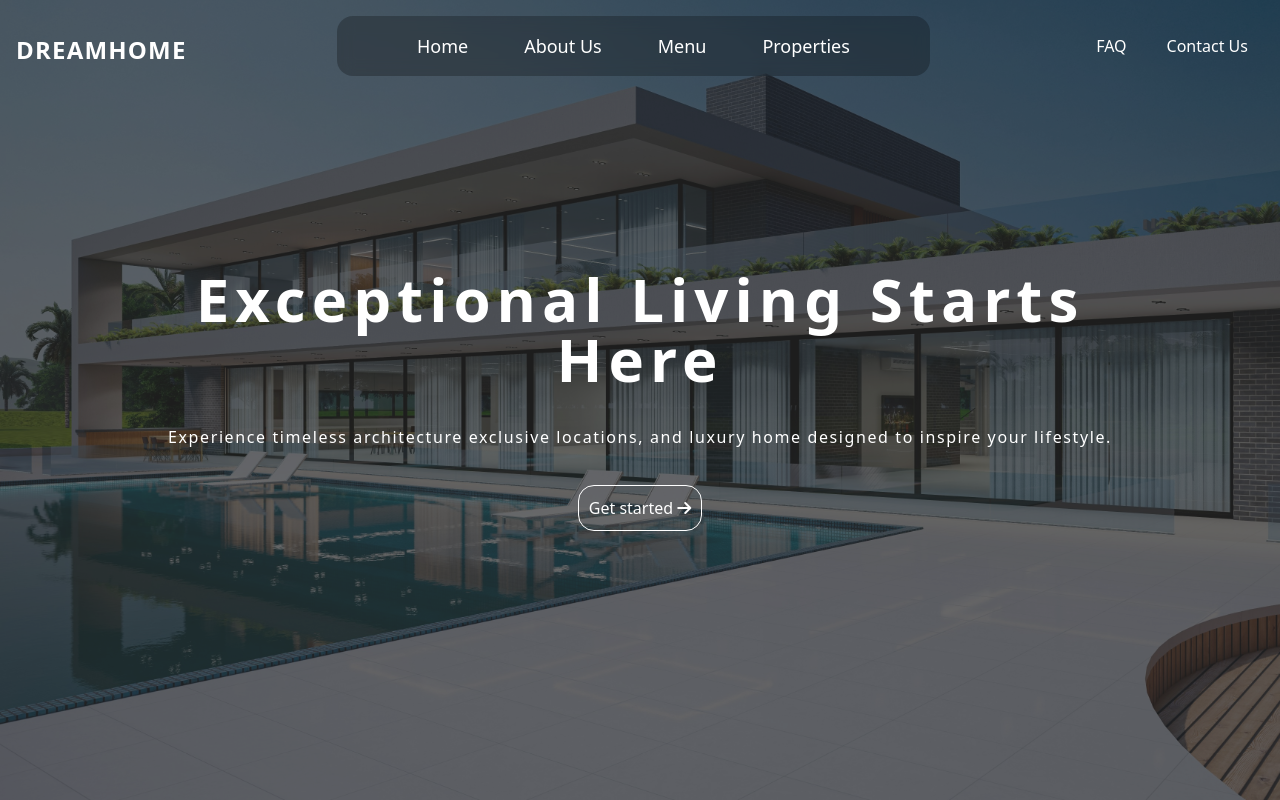
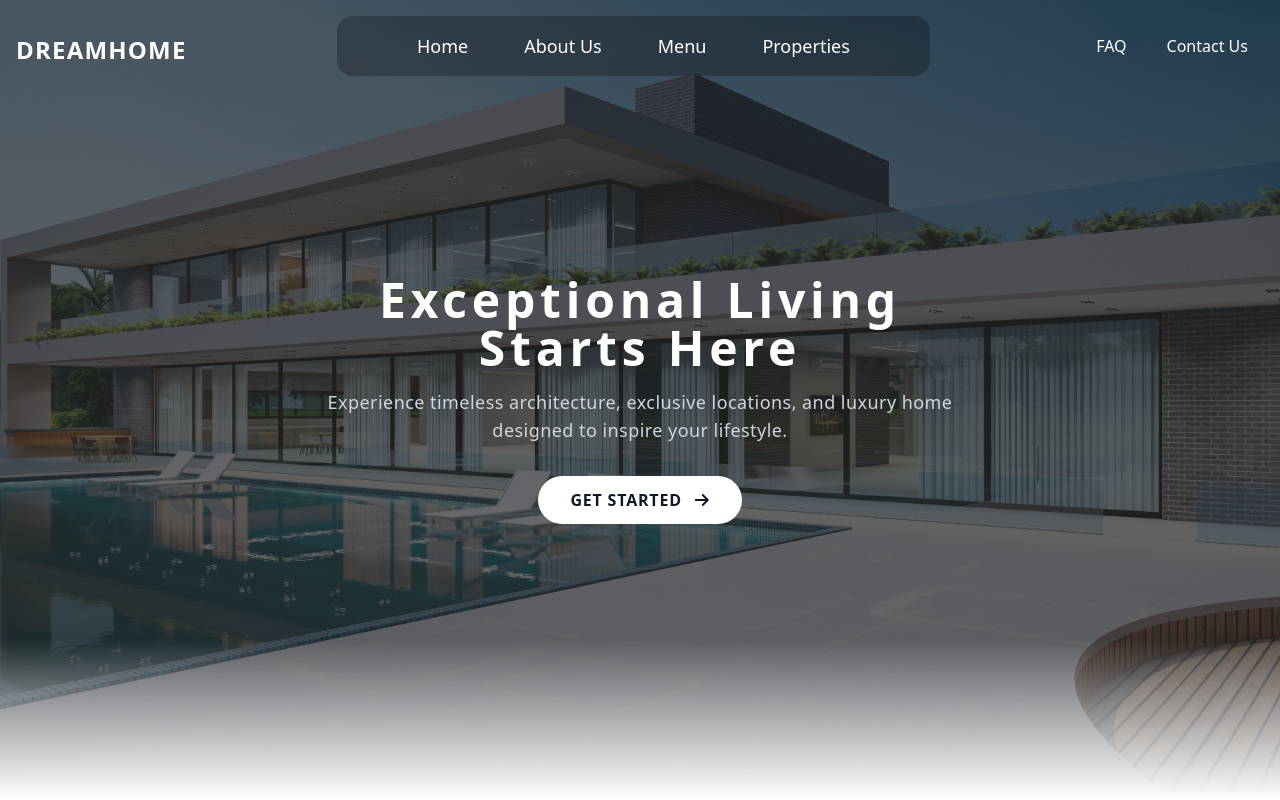
Before and after one commit to Samad0777/Satatic-sites, a website: page estate-site/public/index.html in a window 1280 px wide. Drawn offline with nearby package versions, Linux system fonts and the light colour scheme; files that its build step writes are made by us from their sources.

Commit message:
feat: mask-image added in bottom of hero section

```diff
--- a/estate-site/public/index.html
+++ b/estate-site/public/index.html
@@ -28,7 +28,8 @@
 
 
     <header id="home"
-      class="relative h-[100vh] bg-[url(./images/home4.jpg)] bg-cover bg-fixed bg-no-repeat"
+      class="relative h-[100vh] bg-[url(./images/home4.jpg)] bg-center bg-cover bg-fixed bg-no-repeat
+       [mask-image:linear-gradient(to_bottom,white_80%,transparent)]"
     >
       <!-- navbar desktop section  -->
 
@@ -91,27 +92,25 @@
 
       </div>
 
-      <div
-        class="intro-section w-[80vw] absolute top-1/2 left-1/2 transform -translate-x-1/2 -translate-y-1/2 text-center text-white z-10"
-      >
-        <h1
-          class="text-4xl md:text-6xl font-bold md:py-5 sm:p-4 md:tracking-widest"
-        >
-          Exceptional Living Starts Here
-        </h1>
-        <p class="text-md py-4 md:tracking-widest">
-          Experience timeless architecture exclusive locations, and luxury
-          home designed to inspire your lifestyle.
-        </p>
-        <div class="buttons-sec my-5 flex justify-center items-center gap-10">
-          <button
-            class="border p-2.5 cursor-pointer transition-colors
-             duration-300 transform hover:bg-gray-300
-              hover:border-gray-200 hover:scale-105 hover:text-black active:scale-95 rounded-2xl"
-          >
-            Get started <i class="fa-solid fa-arrow-right"></i>
-          </button>
-        </div>
+      <div class="intro-section absolute top-1/2 left-1/2 transform -translate-x-1/2 -translate-y-1/2 text-center text-white z-10">
+
+    <h1 class="text-4xl text-center md:text-5xl font-bold tracking-widest">
+        Exceptional Living Starts Here
+    </h1>
+
+    <p class="text-lg font-light text-gray-300 mt-4 max-w-2xl mx-auto tracking-wide">
+        Experience timeless architecture, exclusive locations, and luxury home designed to inspire your lifestyle.
+    </p>
+
+    <div class="mt-8">
+        <a href="#properties"
+           class="inline-block px-8 py-3 bg-white text-gray-900 font-semibold uppercase tracking-wider rounded-full
+                  hover:bg-gray-200 transition-colors transform hover:scale-105">
+            Get Started <i class="fa-solid fa-arrow-right ml-2"></i>
+        </a>
+    </div>
+
+</div>
       <!-- </div> -->
     </header>
 
```
